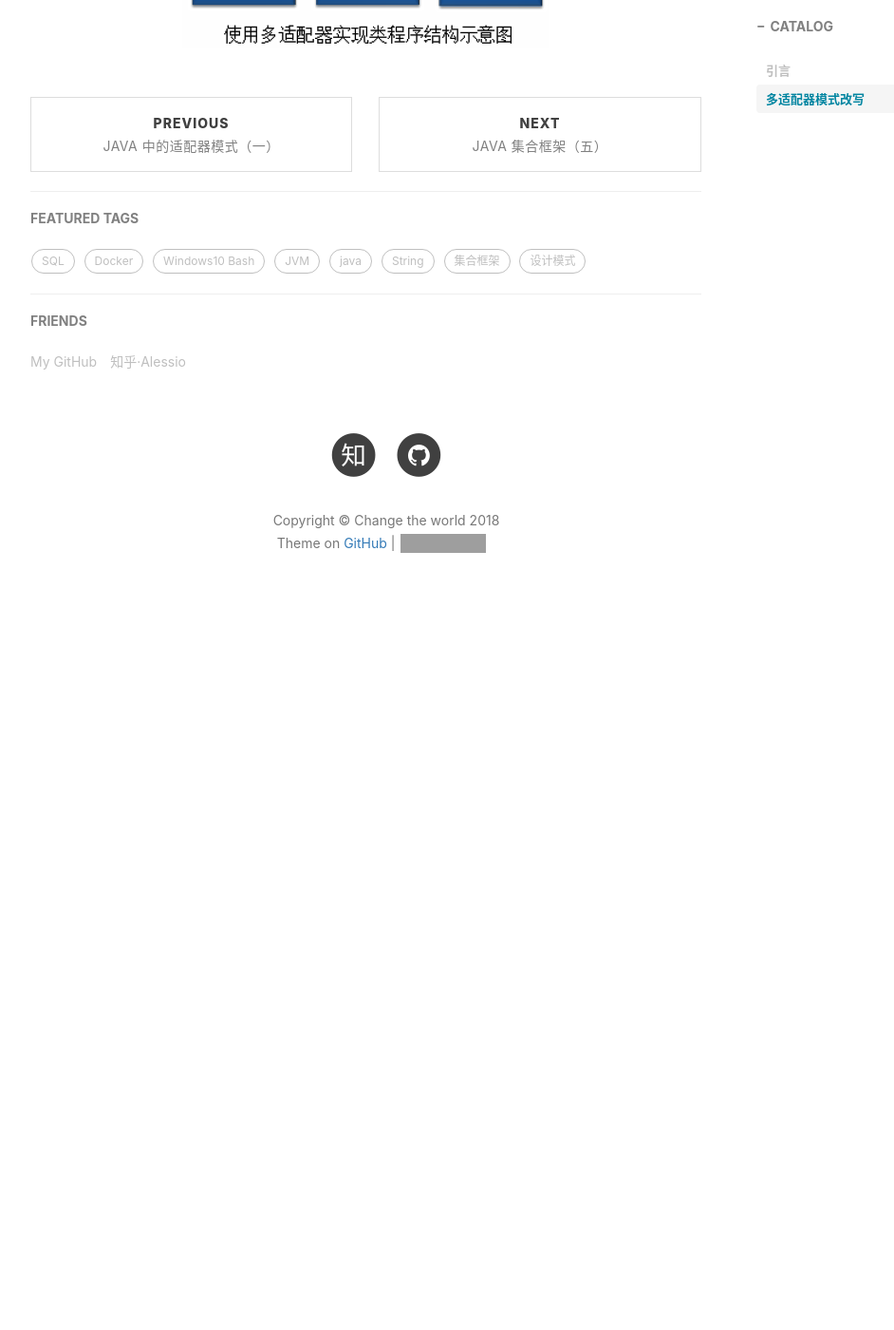
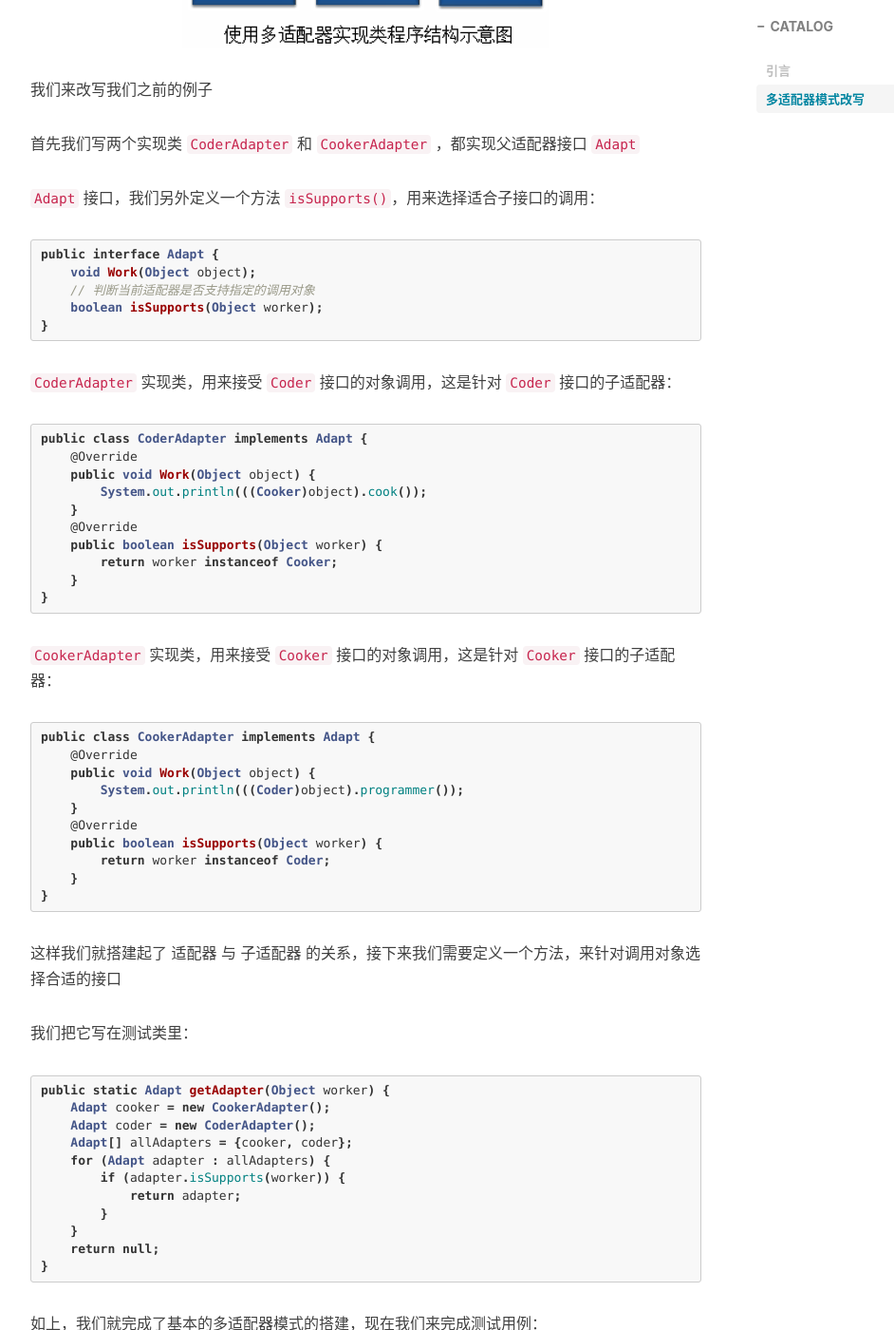
Before and after one commit to Zjianru/zjianru.github.io, a Jekyll site: the page built from _posts/2018-11-18-java中的适配器模式（二）.md, in a window 1280 px wide and 1400 px high, scrolled down 1443 px. Shown: the whole window at 95% size, without its empty margins (233-1175 px from the left). Built offline with Jekyll 4.4.1, drawn with Linux system fonts in a browser that asks for light colours; nearby versions of some CDN libraries; comment, search, counter and statistics services are not loaded; before the commit the page ends 2119 px from its top, so only the background shows below that; some of the changed text lies outside the part shown; grey boxes are pictures that could not be loaded.

Commit message:
change note in Design Pattern

````diff
--- a/_posts/2018-11-18-java中的适配器模式（二）.md
+++ b/_posts/2018-11-18-java中的适配器模式（二）.md
@@ -1,7 +1,7 @@
 ---
 layout:     post
 title:      java 中的适配器模式（二）
-subtitle:   适配器模式
+subtitle:   多适配器模式
 date:       2018-11-17
 author:     Alessio
 header-img: img/PostBack_03.jpg
@@ -22,3 +22,78 @@ tags:
 多适配器模式的结构图如下所示
 
 ![多适配器模式结构图](https://raw.githubusercontent.com/Zjianru/zjianru.github.io/master/img/%E5%A4%9A%E9%80%82%E9%85%8D%E5%99%A8%E5%AE%9E%E7%8E%B0%E7%B1%BB%E7%A8%8B%E5%BA%8F%E7%BB%93%E6%9E%84.png)
+
+我们来改写我们之前的例子
+
+首先我们写两个实现类 `CoderAdapter` 和 `CookerAdapter` ，都实现父适配器接口 `Adapt`
+
+`Adapt` 接口，我们另外定义一个方法 `isSupports()`，用来选择适合子接口的调用：
+
+```java
+public interface Adapt {
+    void Work(Object object);
+    // 判断当前适配器是否支持指定的调用对象
+    boolean isSupports(Object worker);
+}
+```
+
+ `CoderAdapter` 实现类，用来接受 `Coder` 接口的对象调用，这是针对 `Coder` 接口的子适配器：
+
+```java
+public class CoderAdapter implements Adapt {
+    @Override
+    public void Work(Object object) {
+        System.out.println(((Cooker)object).cook());
+    }
+    @Override
+    public boolean isSupports(Object worker) {
+        return worker instanceof Cooker;
+    }
+}
+```
+
+ `CookerAdapter` 实现类，用来接受 `Cooker` 接口的对象调用，这是针对 `Cooker` 接口的子适配器：
+
+ ```java
+public class CookerAdapter implements Adapt {
+    @Override
+    public void Work(Object object) {
+        System.out.println(((Coder)object).programmer());
+    }
+    @Override
+    public boolean isSupports(Object worker) {
+        return worker instanceof Coder;
+    }
+}
+ ```
+这样我们就搭建起了 适配器 与 子适配器 的关系，接下来我们需要定义一个方法，来针对调用对象选择合适的接口
+
+我们把它写在测试类里：
+
+```java
+public static Adapt getAdapter(Object worker) {
+    Adapt cooker = new CookerAdapter();
+    Adapt coder = new CoderAdapter();
+    Adapt[] allAdapters = {cooker, coder};
+    for (Adapt adapter : allAdapters) {
+        if (adapter.isSupports(worker)) {
+            return adapter;
+        }
+    }
+    return null;
+}
+```
+如上，我们就完成了基本的多适配器模式的搭建，现在我们来完成测试用例：
+
+```java
+public static void main(String[] args) {
+    Cooker cooker = new CookerImpl();
+    Coder coder = new CoderImpl();
+    Object[] workers = {cooker,coder};
+    for (Object worker :workers) {
+        Adapt adapt = getAdapter(worker);
+        adapt.Work(worker);
+    }
+}
+```
+接下来的运行就非常一目了然了，对象 `Cooker` 或者 `Coder` 通过遍历找到合适的子适配器接口，完成工作
````
Also changed, not shown: _posts/2018-11-17-java中的适配器模式（一）.md (+1 -1 lines), _posts/2018-11-19-java中的适配器模式（三）.md (added, +12 -0 lines).
